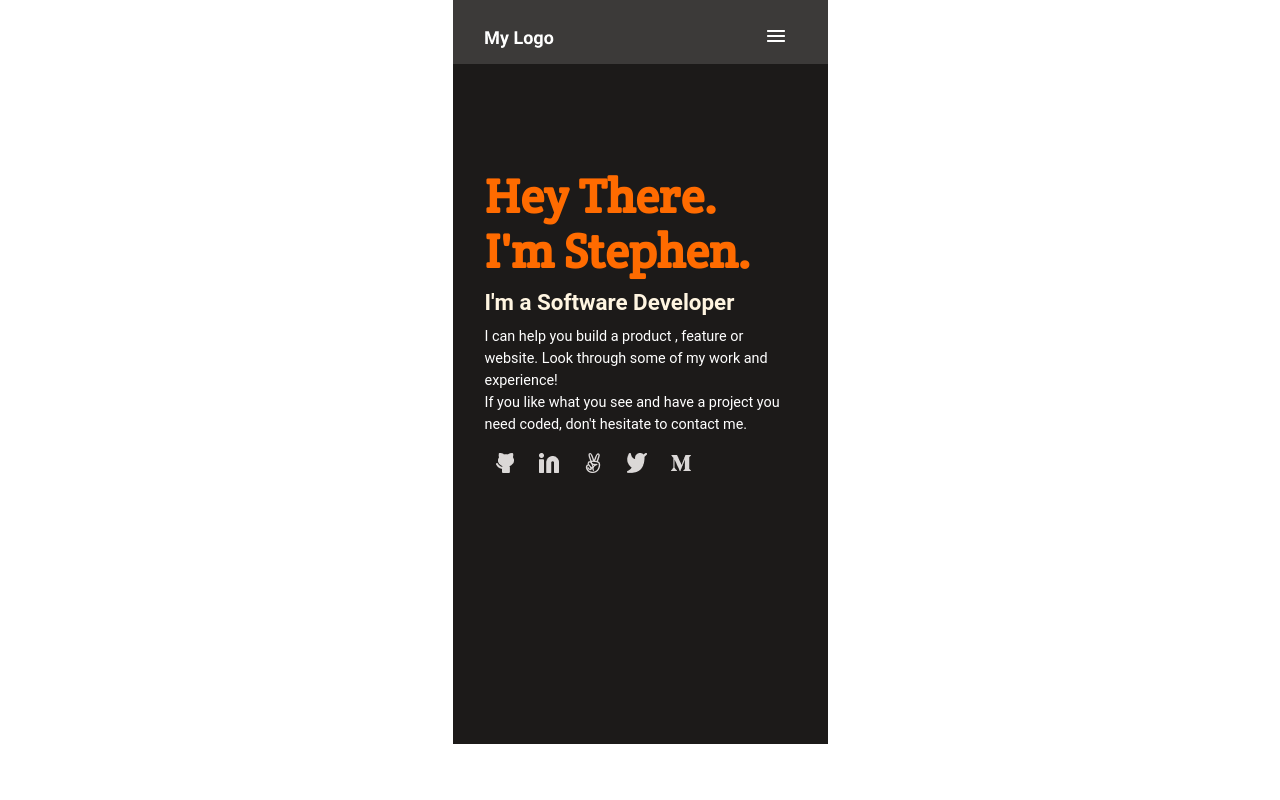
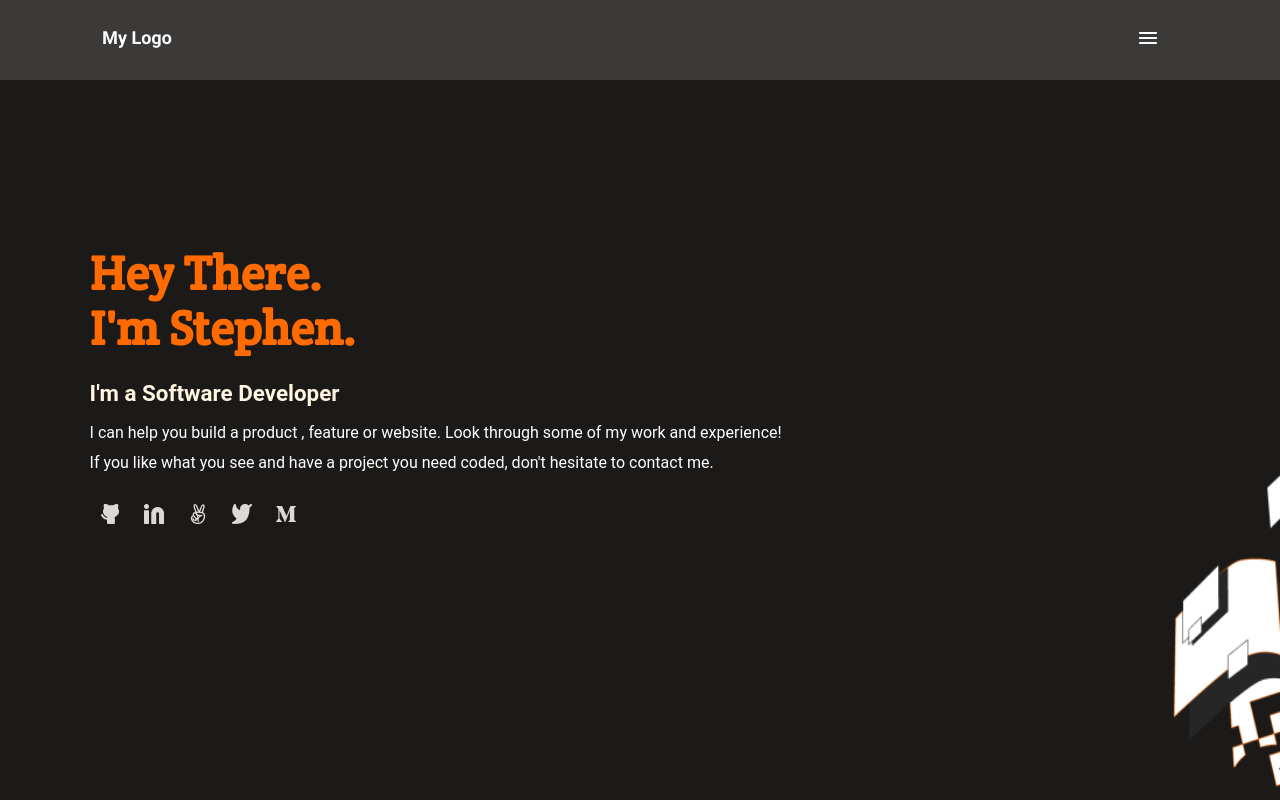
Before and after one commit to Stevieron/portfolio-project, a website: page index.html in a window 1280 px wide. Drawn offline with Linux system fonts and the light colour scheme.

Commit message:
Refactor code for better design layout

```diff
--- a/style.css
+++ b/style.css
@@ -7,33 +7,37 @@
 }
 
 .container {
-  width: 90%;
-  height: 95vh;
-  max-width: 375px;
-  margin: 0 auto;
+  height: 100vh;
+  max-width: 100%;
   color: white;
+  background: #1c1a19;
+  background-image: url('./media-files/Group-Image.png');
+  background-attachment: absolute;
+  background-position: 100% 115%;
+  background-size: 12% 55%;
+  background-repeat: no-repeat;
 }
 
 section .nav-header {
   display: flex;
+  align-items: center;
   background: #3c3a39;
   justify-content: space-between;
-  padding-top: 1em;
+  padding: 1em 0;
+  margin: 0;
 }
 
 header a {
-  padding-left: 1.2em;
+  padding-left: 7%;
 }
 
 nav img {
-  padding-right: 2em;
+  padding-right: 7em;
   cursor: pointer;
 }
 
 .headline-main {
-  height: 85vh;
-  padding: 28% 2em 0;
-  background: #1c1a19;
+  padding: 13% 7% 0 7%;
 }
 
 .primary-text {
@@ -42,7 +46,7 @@ nav img {
   font-size: 3em;
   line-height: 55px;
   color: #ff6b00;
-  padding-bottom: 0.2em;
+  padding-bottom: 0.5em;
 }
 
 .supporting-text {
@@ -55,16 +59,8 @@ nav img {
 
 .description {
   font-family: "Poppins", "Roboto", sans-serif;
-  font-size: 0.9em;
+  font-size: 1em;
   font-weight: 100px;
-  line-height: 22px;
-  padding-bottom: 0.5em;
+  line-height: 30px;
+  padding-bottom: 1em;
 }
-
-.group-img img {
-  position: absolute;
-  top: 55%;
-  left: 55%;
-  width: 7.5em;
-  height: 17.4em;
-}
```
